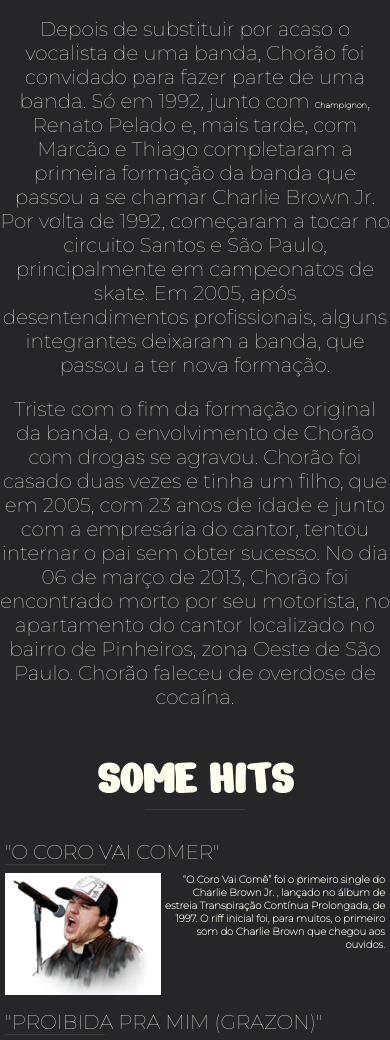
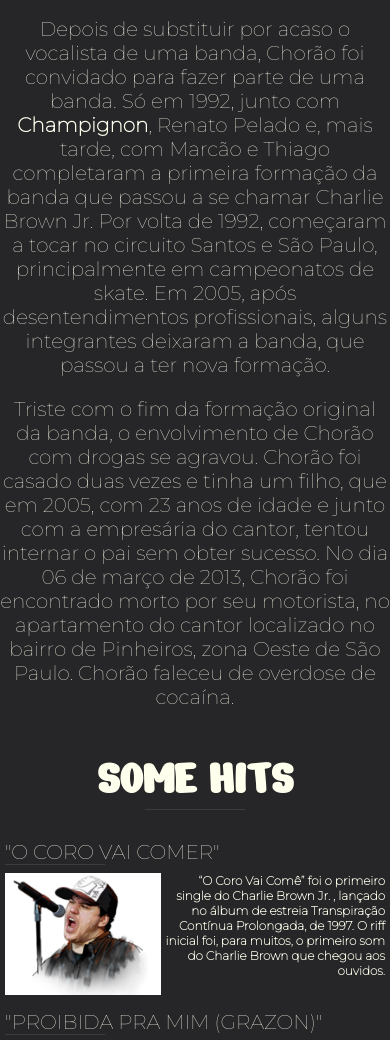
Before and after one commit to JonatasSB/Page-tribute, a plain HTML site: page index.html in a window 390 px wide. Shown: the part 912-1952 px from the top of the page. Drawn offline with Linux system fonts and the light colour scheme.

Commit message:
Ajsutes no tamplate

```diff
--- a/assets/css/template.css
+++ b/assets/css/template.css
@@ -81,7 +81,7 @@ main .bio_geral {
     height: 1px;
     background-color: #3c3c3c;
 }
-p a {
+main a {
     text-decoration: none;
     font-weight: bold;
 }
@@ -191,7 +191,7 @@ address {
         margin: 5px;
     }
     .songs p {
-        font-size: 10px;
+        font-size: 12px;
     }
     .row {
         flex-direction: column;
@@ -199,7 +199,7 @@ address {
     .row aside {
         margin-bottom: 10px;
     }
-    address, a {
+    address, address a {
         font-size: 8px;
     }
     #banner .frase_1 {
```
